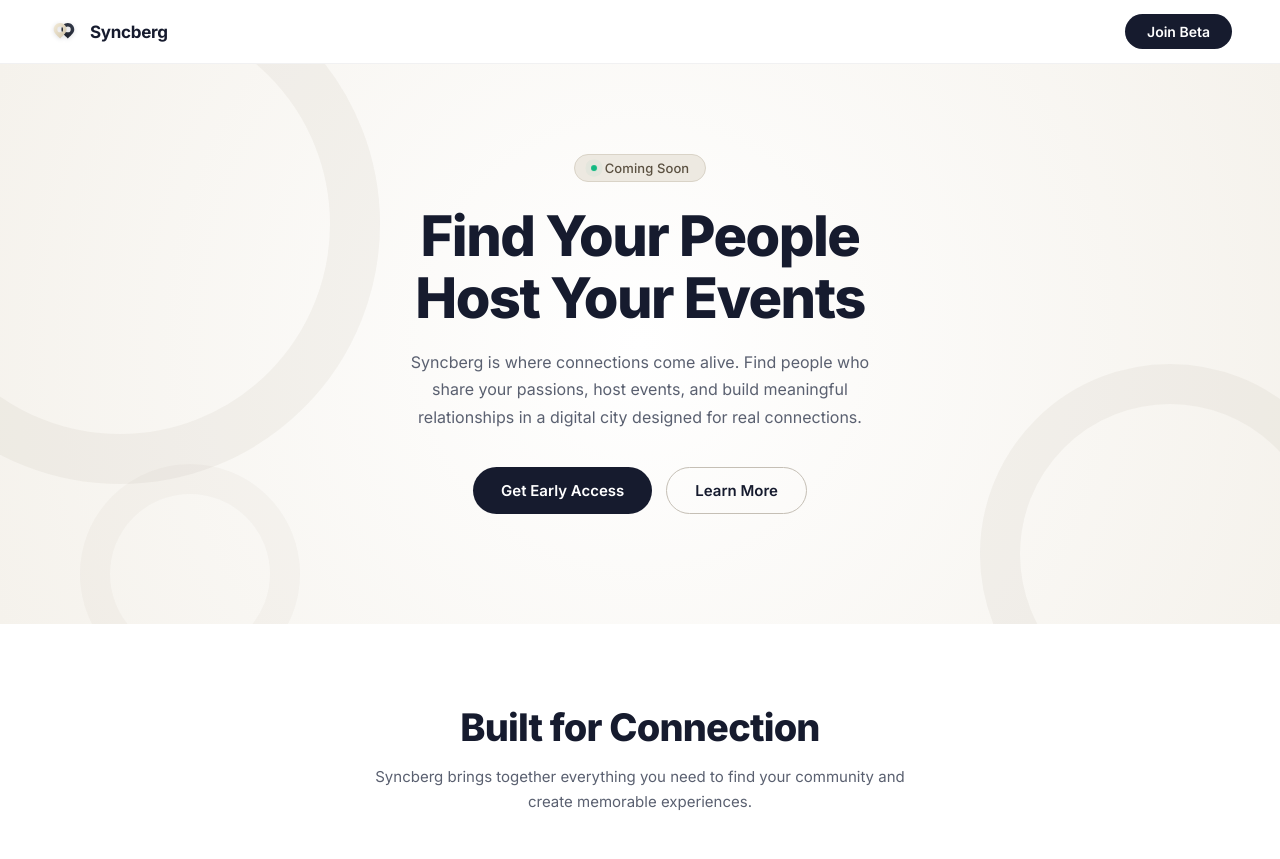
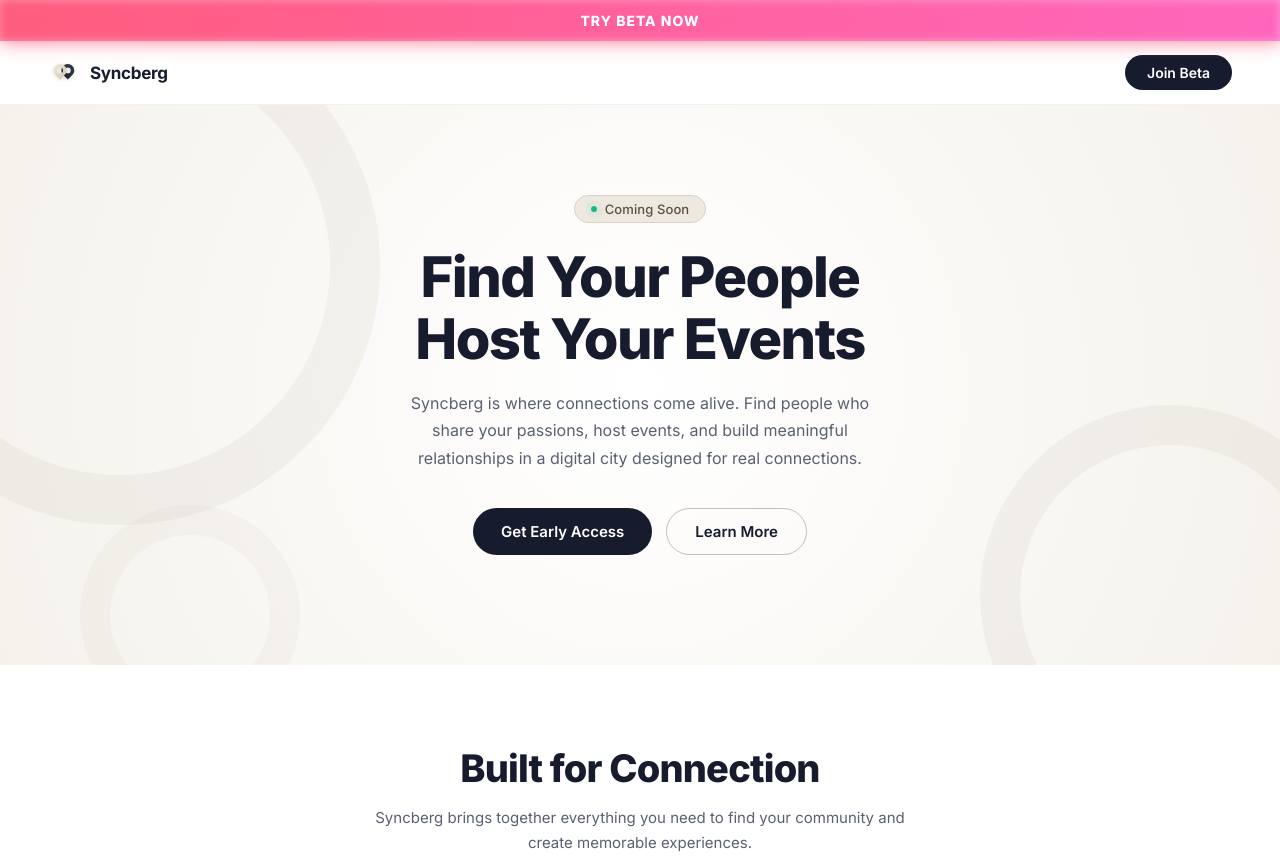
Before and after one commit to devgaur477/syncberg-website, a website: page index.html in a window 1280 px wide. Shown: the top 859 px of the page. Drawn offline with Linux system fonts and the light colour scheme.

Commit message:
Add Try Beta Now button

```diff
--- a/index.html
+++ b/index.html
@@ -2242,10 +2242,49 @@
         align-items: flex-start;
       }
     }
+
+    /* ── TOP FLASHING BANNER ── */
+    .top-flashing-banner {
+      display: flex;
+      justify-content: center;
+      align-items: center;
+      width: 100%;
+      background: linear-gradient(90deg, #f43f5e, #ec4899);
+      color: white;
+      padding: 12px;
+      font-size: 14px;
+      font-weight: 700;
+      text-transform: uppercase;
+      letter-spacing: 1px;
+      text-decoration: none;
+      z-index: 101;
+      position: relative;
+      animation: bannerFlash 1.5s infinite alternate;
+      transition: opacity 0.2s;
+    }
+
+    .top-flashing-banner:hover {
+      opacity: 0.9;
+    }
+
+    @keyframes bannerFlash {
+      0% {
+        box-shadow: 0 0 10px rgba(244, 63, 94, 0.5);
+        filter: brightness(1);
+      }
+      100% {
+        box-shadow: 0 0 20px rgba(244, 63, 94, 0.9), inset 0 0 10px rgba(255,255,255,0.3);
+        filter: brightness(1.2);
+      }
+    }
   </style>
 </head>
 
 <body>
+  <!-- TOP BANNER -->
+  <a href="/beta/" class="top-flashing-banner">
+    Try Beta Now
+  </a>
 
   <!-- NAVBAR -->
   <nav>
```
